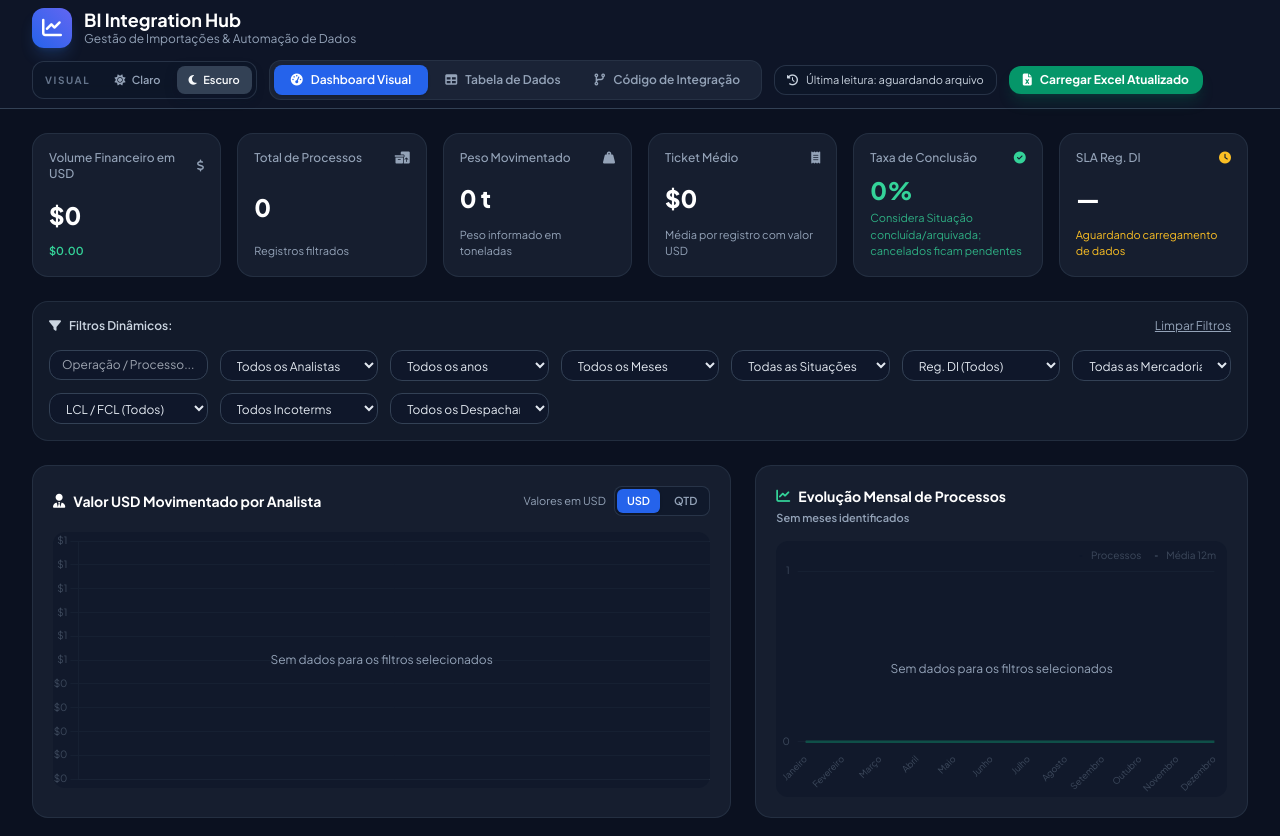
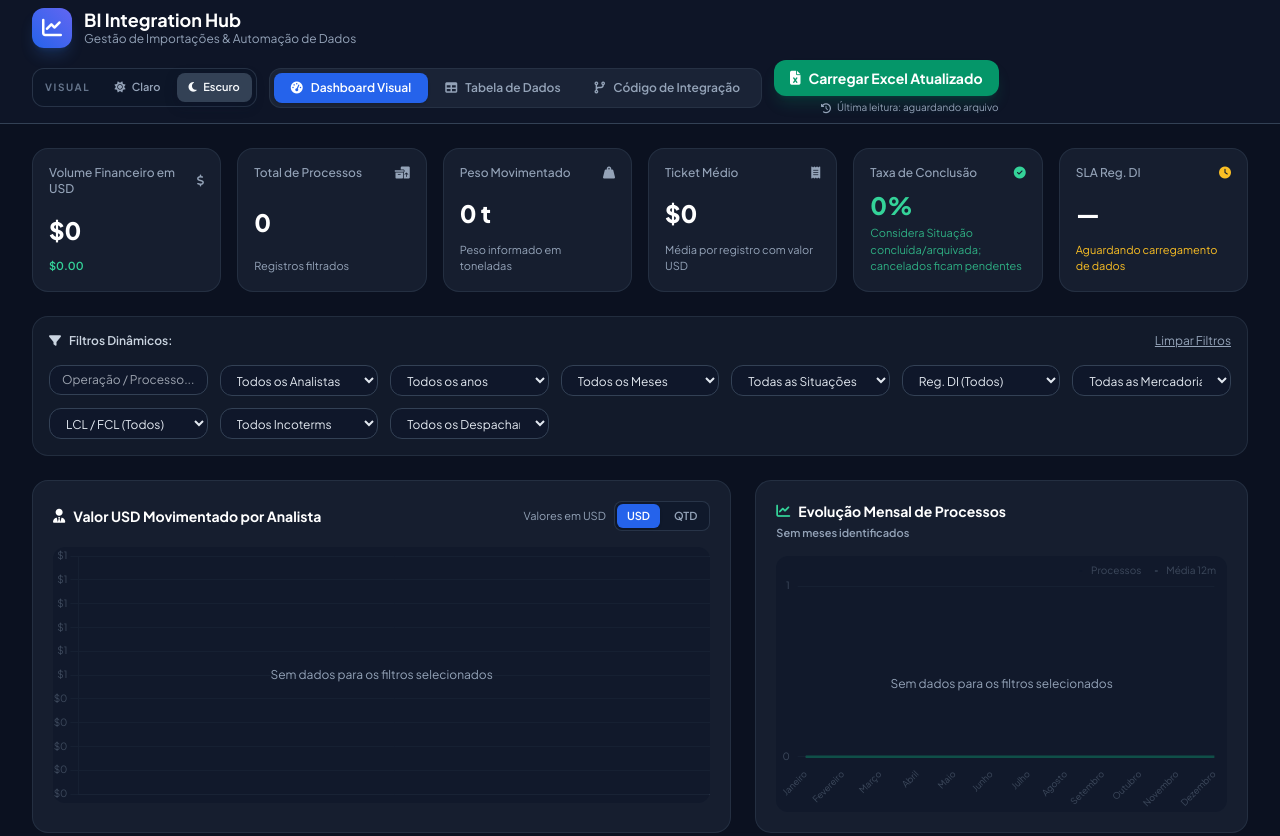
Before and after one commit to RafaelTDZ/Dashboard-TD, a website with bundled scripts: page index.html in a window 1280 px wide. Shown: the top 836 px of the page. Built offline with nearby package versions, Linux system fonts and the light colour scheme; some packages are replaced by stand-ins of ours; no server answers; the database is empty.

Commit message:
Header: botao Carregar Excel maior e ultima leitura como legenda abaixo

```diff
--- a/index.html
+++ b/index.html
@@ -86,17 +86,18 @@
                     </button>
                 </nav>
 
-                <div class="flex items-center gap-2 rounded-xl border border-slate-700/70 bg-slate-900/70 px-3 py-1.5 text-[11px] text-slate-300" title="Data e hora da última leitura do Excel">
-                    <i class="fa-solid fa-clock-rotate-left text-brand-400" aria-hidden="true"></i>
-                    <span id="last-read-header">Última leitura: aguardando arquivo</span>
+                <div class="flex flex-col items-end gap-1">
+                    <label class="upload-label cursor-pointer bg-emerald-600 hover:bg-emerald-500 text-white px-4 py-2 rounded-xl text-sm font-bold transition flex items-center gap-2 shadow-lg shadow-emerald-600/20">
+                        <i class="fa-solid fa-file-excel" aria-hidden="true"></i>
+                        <span class="hidden sm:inline">Carregar Excel Atualizado</span>
+                        <span class="sm:hidden">Excel</span>
+                        <input type="file" id="excel-file-input" accept=".xlsx, .xls" class="sr-only" aria-label="Selecionar planilha Excel">
+                    </label>
+                    <div class="flex items-center gap-1.5 text-[10px] text-slate-400" title="Data e hora da última leitura do Excel">
+                        <i class="fa-solid fa-clock-rotate-left text-brand-400" aria-hidden="true"></i>
+                        <span id="last-read-header">Última leitura: aguardando arquivo</span>
+                    </div>
                 </div>
-
-                <label class="upload-label cursor-pointer bg-emerald-600 hover:bg-emerald-500 text-white px-3.5 py-1.5 rounded-xl text-xs font-bold transition flex items-center gap-2 shadow-lg shadow-emerald-600/20">
-                    <i class="fa-solid fa-file-excel" aria-hidden="true"></i>
-                    <span class="hidden sm:inline">Carregar Excel Atualizado</span>
-                    <span class="sm:hidden">Excel</span>
-                    <input type="file" id="excel-file-input" accept=".xlsx, .xls" class="sr-only" aria-label="Selecionar planilha Excel">
-                </label>
             </div>
         </div>
     </header>
```
